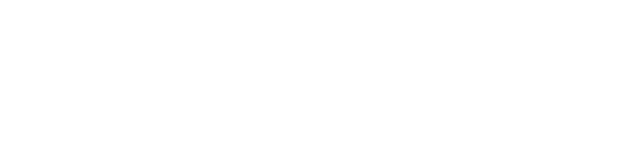
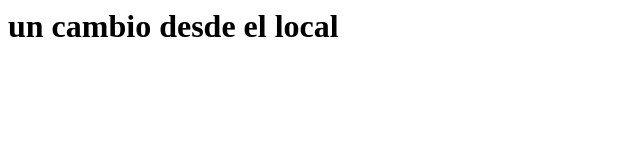
Before and after one commit to amontealegrer/nuevorepoCiclo4a, a plain HTML site: page index.html in a window 1280 px wide. Shown: the whole page, without its empty margins (0-640 px from the left). Drawn offline with Linux system fonts and the light colour scheme.

Commit message:
agregue un h1 en index.html

```diff
--- a/index.html
+++ b/index.html
@@ -3,6 +3,6 @@
   <title>Mi primer archivo en gitHub</title>
 </head>
 <body>
-
+  <h1>un cambio desde el local</h1>
 </body>
 </html>
```
